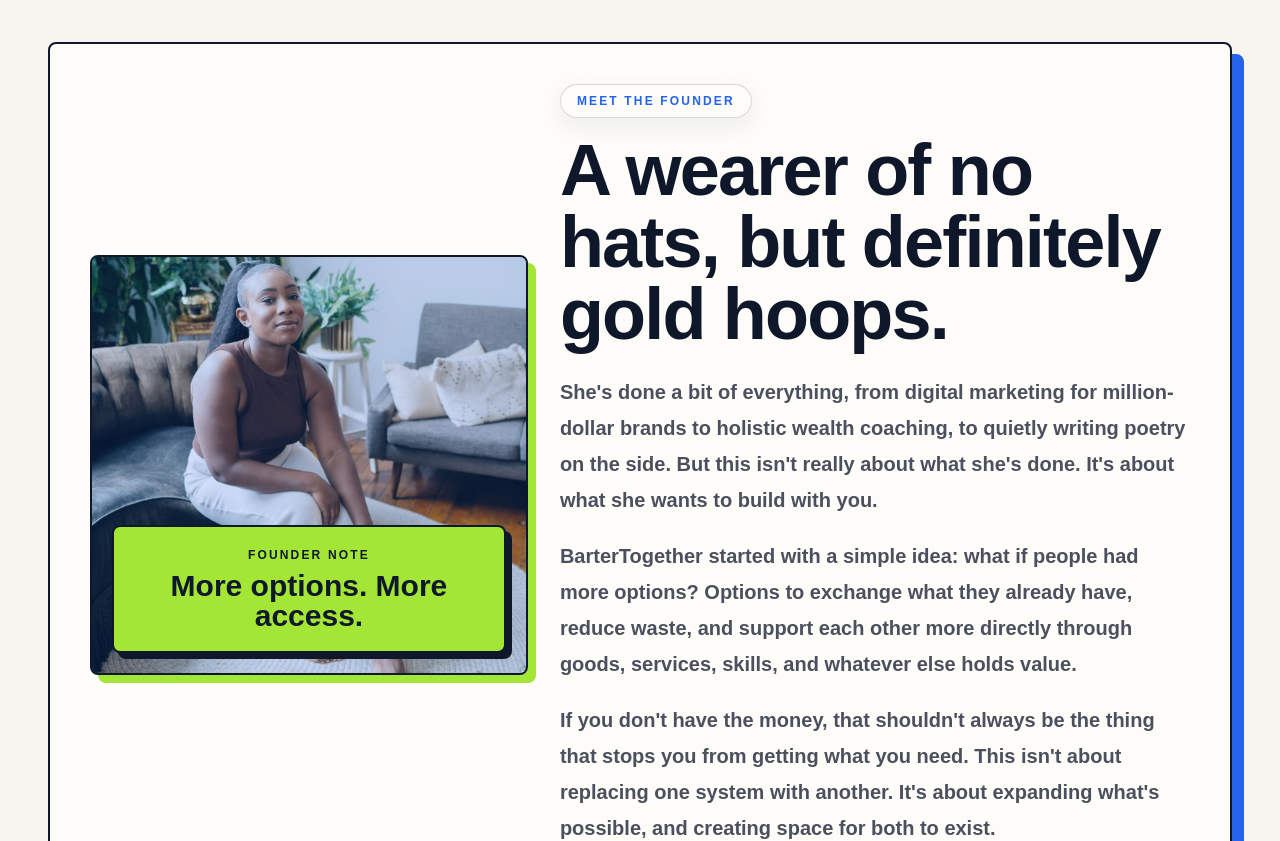
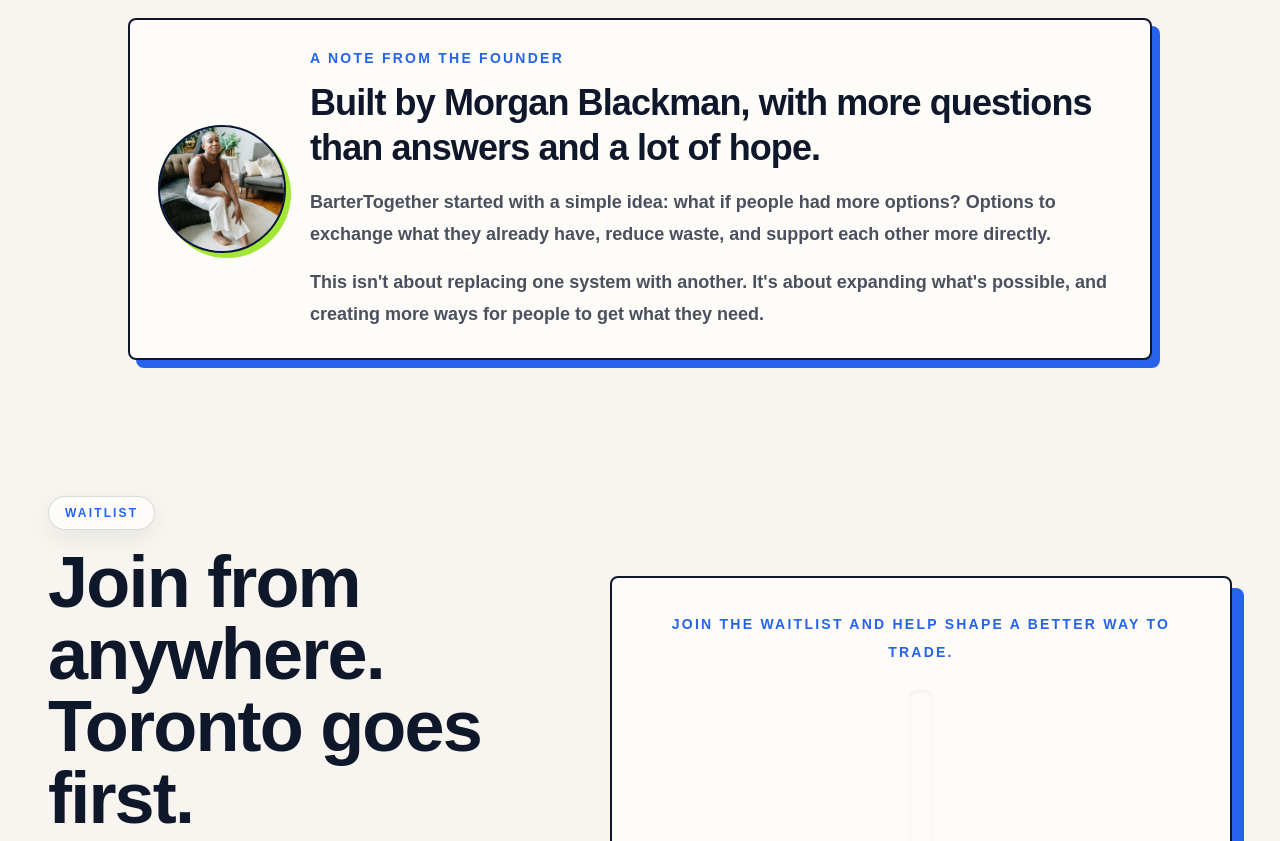
Before and after one commit to Mblackma95/barter-landing, a Next.js app: page /waitlist in a window 1280 px wide. Shown: the part 4260-5101 px from the top of the page. Built offline with nearby package versions, Linux system fonts and the light colour scheme.

Commit message:
Make founder note more understated

```diff
--- a/app/survey/page.tsx
+++ b/app/survey/page.tsx
@@ -87,26 +87,27 @@
           </div>
         </div>
 
-        <div className="mx-auto mt-10 grid max-w-7xl gap-8 rounded-lg border-2 border-[#0F172A] bg-[#2563EB] p-5 text-white shadow-[12px_12px_0_#A3E635] sm:p-8 lg:grid-cols-[0.75fr_1.25fr] lg:items-center lg:p-10">
-          <div className="relative min-h-[280px] overflow-hidden rounded-lg border-2 border-[#0F172A] bg-[#FDFCF9] shadow-[7px_7px_0_rgba(15,23,42,0.75)]">
+        <div className="mx-auto mt-10 max-w-5xl rounded-lg border-2 border-[#0F172A] bg-[#2563EB] p-5 text-white shadow-[8px_8px_0_#A3E635] sm:p-7">
+          <div className="grid gap-6 sm:grid-cols-[auto_1fr] sm:items-center">
+            <div className="relative mx-auto h-28 w-28 overflow-hidden rounded-full border-2 border-[#0F172A] bg-[#FDFCF9] shadow-[5px_5px_0_rgba(15,23,42,0.75)] sm:mx-0 sm:h-32 sm:w-32">
               <Image
                 src="/images/morgan-founder-optimized.jpg"
                 alt="Morgan Blackman, founder of BarterTogether"
                 fill
-              sizes="(min-width: 1024px) 30vw, 100vw"
+                sizes="128px"
                 className="object-cover"
               />
               <div className="absolute inset-0 bg-[#2563EB]/15" />
             </div>
 
             <div>
-            <p className="mb-4 inline-flex rounded-full border border-[#0F172A] bg-[#FDFCF9] px-4 py-2 text-xs font-black uppercase tracking-[0.18em] text-[#2563EB] shadow-[4px_4px_0_#0F172A]">
-              About the founder
+              <p className="text-sm font-black uppercase tracking-[0.16em] text-[#A3E635]">
+                A note from the founder
               </p>
-            <h2 className="max-w-4xl text-4xl font-black leading-none tracking-tight sm:text-6xl">
+              <h2 className="mt-3 max-w-3xl text-3xl font-black leading-tight tracking-tight sm:text-4xl">
                 BarterTogether started with a simple question.
               </h2>
-            <div className="mt-6 space-y-5 text-lg font-semibold leading-8 text-white/90 sm:text-xl sm:leading-9">
+              <div className="mt-4 space-y-4 text-base font-semibold leading-7 text-white/90 sm:text-lg sm:leading-8">
                 <p>
                   What if people had more options? Options to exchange what they
                   already have, reduce waste, and support each other more
@@ -122,6 +123,7 @@
               </div>
             </div>
           </div>
+        </div>
       </section>
     </main>
   );
--- a/app/waitlist/page.tsx
+++ b/app/waitlist/page.tsx
@@ -398,53 +398,38 @@
         </div>
       </section>
 
-      <section className="px-5 py-20 sm:px-8 lg:px-12">
-        <div className="mx-auto grid max-w-7xl gap-8 rounded-lg border-2 border-[#0F172A] bg-[#FDFCF9] p-5 shadow-[12px_12px_0_#2563EB] sm:p-8 lg:grid-cols-[0.82fr_1.18fr] lg:items-center lg:p-10">
-          <div className="relative min-h-[420px] overflow-hidden rounded-lg border-2 border-[#0F172A] bg-[#2563EB] shadow-[8px_8px_0_#A3E635]">
+      <section className="px-5 py-14 sm:px-8 lg:px-12">
+        <div className="mx-auto max-w-5xl rounded-lg border-2 border-[#0F172A] bg-[#FDFCF9] p-5 shadow-[8px_8px_0_#2563EB] sm:p-7">
+          <div className="grid gap-6 sm:grid-cols-[auto_1fr] sm:items-center">
+            <div className="relative mx-auto h-28 w-28 overflow-hidden rounded-full border-2 border-[#0F172A] bg-[#2563EB] shadow-[5px_5px_0_#A3E635] sm:mx-0 sm:h-32 sm:w-32">
               <Image
                 src="/images/morgan-founder-optimized.jpg"
                 alt="Morgan Blackman, founder of BarterTogether"
                 fill
-              sizes="(min-width: 1024px) 36vw, 100vw"
+                sizes="128px"
                 className="object-cover"
               />
-            <div className="absolute inset-0 bg-[#2563EB]/20" />
-            <div className="absolute bottom-5 left-5 right-5 rounded-lg border-2 border-[#0F172A] bg-[#A3E635] p-5 text-center shadow-[6px_6px_0_#0F172A]">
-              <p className="text-xs font-black uppercase tracking-[0.18em] text-[#0F172A]">
-                Founder note
-              </p>
-              <p className="mt-2 text-3xl font-black leading-none">
-                More options. More access.
-              </p>
-            </div>
             </div>
 
             <div>
-            <SectionLabel>Meet the founder</SectionLabel>
-            <h2 className="max-w-4xl text-5xl font-black leading-none tracking-tight sm:text-7xl">
-              A wearer of no hats, but definitely gold hoops.
+              <p className="text-sm font-black uppercase tracking-[0.16em] text-[#2563EB]">
+                A note from the founder
+              </p>
+              <h2 className="mt-3 text-3xl font-black leading-tight tracking-tight sm:text-4xl">
+                Built by Morgan Blackman, with more questions than answers and a lot of hope.
               </h2>
-            <div className="mt-6 space-y-5 text-xl font-semibold leading-9 text-[#0F172A]/75">
+              <div className="mt-4 space-y-4 text-base font-semibold leading-7 text-[#0F172A]/75 sm:text-lg sm:leading-8">
                 <p>
-                She&apos;s done a bit of everything, from digital marketing for
-                million-dollar brands to holistic wealth coaching, to quietly
-                writing poetry on the side. But this isn&apos;t really about
-                what she&apos;s done. It&apos;s about what she wants to build
-                with you.
+                  BarterTogether started with a simple idea: what if people had
+                  more options? Options to exchange what they already have,
+                  reduce waste, and support each other more directly.
                 </p>
                 <p>
-                BarterTogether started with a simple idea: what if people had more
-                options? Options to exchange what they already have, reduce
-                waste, and support each other more directly through goods,
-                services, skills, and whatever else holds value.
+                  This isn&apos;t about replacing one system with another.
+                  It&apos;s about expanding what&apos;s possible, and creating
+                  more ways for people to get what they need.
                 </p>
-              <p>
-                If you don&apos;t have the money, that shouldn&apos;t always be
-                the thing that stops you from getting what you need. This
-                isn&apos;t about replacing one system with another. It&apos;s
-                about expanding what&apos;s possible, and creating space for
-                both to exist.
-              </p>
+              </div>
             </div>
           </div>
         </div>
```
Lines whose indentation alone changed are shown as unchanged.
